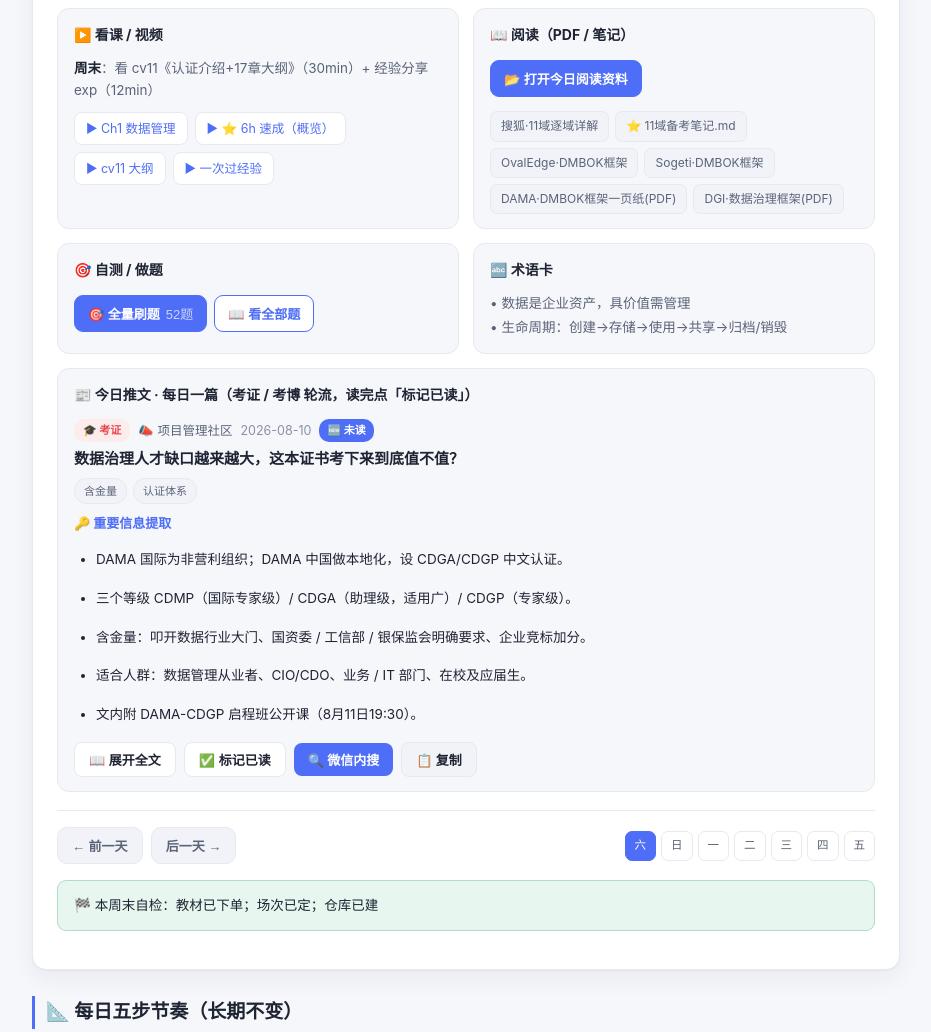
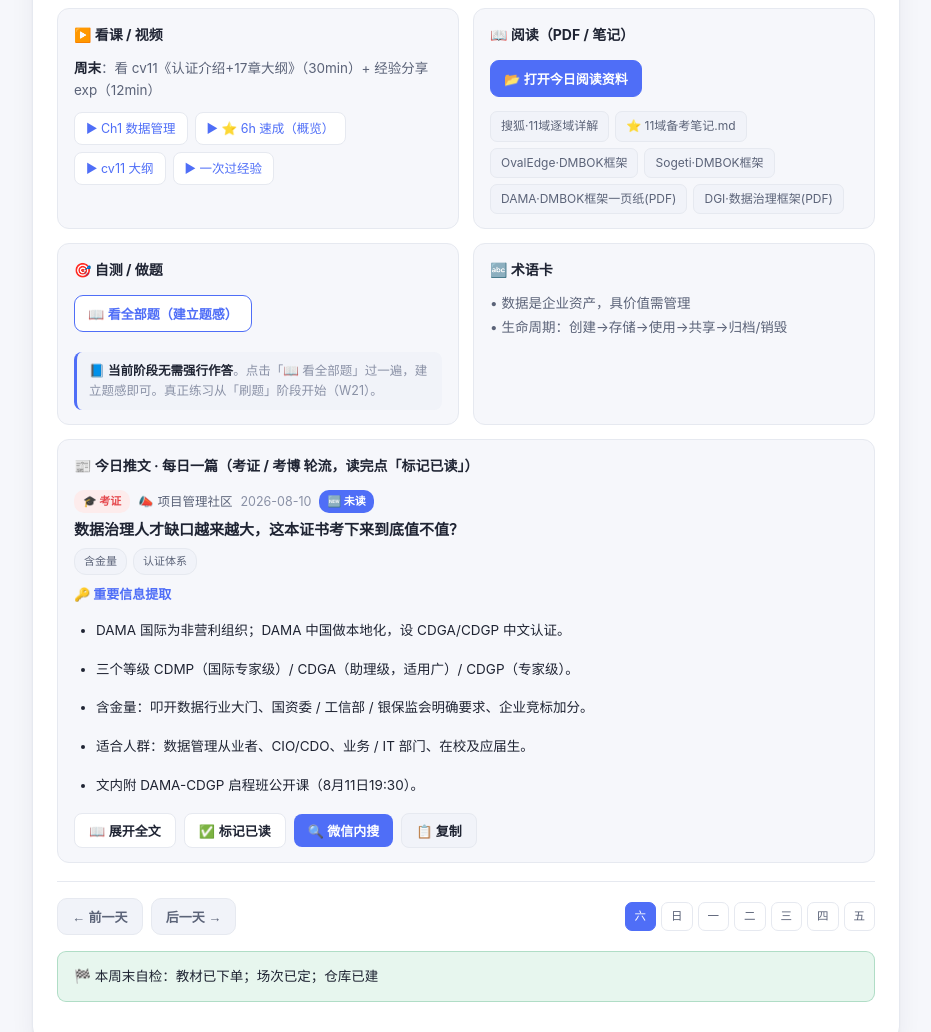
Before and after one commit to barbarayezi/learningDesktop, a plain HTML site: page index.html in a window 1280 px wide. Shown: the part 1129-2161 px from the top of the page, without its empty margins (308-1239 px from the left). Drawn offline with Linux system fonts and the light colour scheme.

Commit message:
fix(daily): 早阶段隐藏「全量刷题 92题」按钮，按需显示进度
根因：W1（准备阶段）的今日目标里就出现了高亮的「🎯 全量刷题 92题」主按钮，让用户觉得第一天就要答完 92 道题。

修复：
- 新增 stage 判断，早期阶段（准备/通读/高分精学/中分精学/低分精学）只显示 ghost 样式的「📖 看全部题（建立题感）」一个按钮，practice 主按钮隐藏
- 后期阶段（刷题/冲刺）保留「🎯 全量刷题」按钮，但叠加进度徽章 [X/92 题]，让用户清楚这是多日累计目标
- 单域按钮统一加进度徽章：🎯 刷题 ${域} [已答/总数] 题
- 底部加 .dc-tip 蓝色提示卡，根据阶段切换文案
- 新增 CSS：.dc-prog（按钮内进度徽章）+ .dc-tip

校验：模拟 8 个场景（W1/W2/W3/W14/W21/W24/W25/W26），全部按预期渲染。

```diff
--- a/index.html
+++ b/index.html
@@ -525,6 +525,10 @@ details.q[open] summary{margin-bottom:4px}
 .dc-btn{display:inline-flex;align-items:center;gap:6px;font-size:13px;padding:8px 13px;border-radius:9px;border:1px solid var(--accent);background:var(--accent);color:#fff;cursor:pointer;font-weight:600;transition:.15s;margin:3px 0}
 .dc-btn:hover{opacity:.9}
 .dc-btn.ghost{background:var(--surface);color:var(--accent)}
+.dc-prog{display:inline-block;margin-left:4px;padding:1px 8px;border-radius:10px;background:rgba(255,255,255,.18);color:#fff;font-size:11px;font-weight:600;letter-spacing:.02em}
+.dc-btn.ghost .dc-prog{background:var(--bg-2);color:var(--text-2)}
+.dc-tip{font-size:12.5px;color:var(--text-3);line-height:1.6;margin:10px 0 0;padding:9px 12px;background:var(--surface-2);border-radius:8px;border-left:3px solid var(--accent)}
+.dc-tip b{color:var(--text)}
 .dc-reslist{display:flex;flex-wrap:wrap;gap:6px;margin-top:11px}
 .dc-reschip{font-size:12px;padding:4px 10px;border-radius:7px;border:1px solid var(--border);background:var(--surface-2);color:var(--text-2);cursor:pointer;transition:.15s}
 .dc-reschip:hover{border-color:var(--accent);color:var(--accent)}
@@ -2857,12 +2861,39 @@ function renderDay(iso){
   const terms=TERMS[termDom]||['（本周无专属术语，复习已有术语卡）'];
   const videoTask = d.isWeekend ? d.vWeekend : d.vWork;
   const links=(d.videos||[]).map(v=>`<a class="dc-link" href="${v[1]}" target="_blank" rel="noopener">▶ ${v[0]}</a>`).join('');
-  const quizBtns=dom.map(k=>{
-    if(k==='all') return `<button class="dc-btn" data-quiz="all" data-mode="practice">🎯 全量刷题 <span style="opacity:.7;font-weight:400">${QUIZ_TOTAL}题</span></button><button class="dc-btn ghost" data-quiz="all" data-mode="study">📖 看全部题</button>`;
-    const cnt=QUIZ.filter(q=>q.d===k).length;
-    const name=k.replace(/^[^、]+、/,'');
-    return `<button class="dc-btn" data-quiz="${k}" data-mode="practice">🎯 刷题 ${name} <span style="opacity:.7;font-weight:400">${cnt}题</span></button><button class="dc-btn ghost" data-quiz="${k}" data-mode="study">📖 看题</button>`;
-  }).join('');
+  const quizBtns=(function(){
+    // 已答数：先按域筛选，再统计 practice.answers 中已作答且非空
+    const answered = (filter)=>{
+      if(filter==='all'){
+        return Object.keys(practice.answers||{}).filter(i=>practice.answers[i]).length;
+      }
+      return QUIZ.map((q,i)=>({q,i}))
+        .filter(({q})=>q.d===filter)
+        .filter(({i})=>practice.answers[i]).length;
+    };
+    const _earlySet={准备:1,通读:1,'高分精学':1,'中分精学':1,'低分精学':1};
+    const earlyStage = !!_earlySet[d.stage];
+    const tipEarly = '<div class="dc-tip">📘 <b>当前阶段无需强行作答</b>。点击「📖 看全部题」过一遍，建立题感即可。真正练习从「刷题」阶段开始（W21）。</div>';
+    const tipFull  = '<div class="dc-tip">🎯 <b>冲刺/全量阶段</b>，按进度作答，不必一天全答完；进度自动保存。</div>';
+    const out = [];
+    dom.forEach(k=>{
+      if(k==='all'){
+        if(earlyStage){
+          out.push(`<button class="dc-btn ghost" data-quiz="all" data-mode="study">📖 看全部题（建立题感）</button>`);
+        } else {
+          const done=answered('all');
+          out.push(`<button class="dc-btn" data-quiz="all" data-mode="practice">🎯 全量刷题 <span class="dc-prog">${done} / ${QUIZ_TOTAL} 题</span></button><button class="dc-btn ghost" data-quiz="all" data-mode="study">📖 看全部题</button>`);
+        }
+      } else {
+        const cnt=QUIZ.filter(q=>q.d===k).length;
+        const done=answered(k);
+        const name=k.replace(/^[^、]+、/,'');
+        out.push(`<button class="dc-btn" data-quiz="${k}" data-mode="practice">🎯 刷题 ${name} <span class="dc-prog">${done} / ${cnt} 题</span></button><button class="dc-btn ghost" data-quiz="${k}" data-mode="study">📖 看题</button>`);
+      }
+    });
+    if(earlyStage) out.push(tipEarly); else out.push(tipFull);
+    return out.join('');
+  })();
   const resChips=RES_ORDER.map(k=>`<span class="dc-reschip" data-res="${k}">${RES[k].name}</span>`).join('');
   const done=!!dailyChecks[iso];
   const dayChips=DAILY.filter(x=>x.w===d.w).map(x=>{
```
